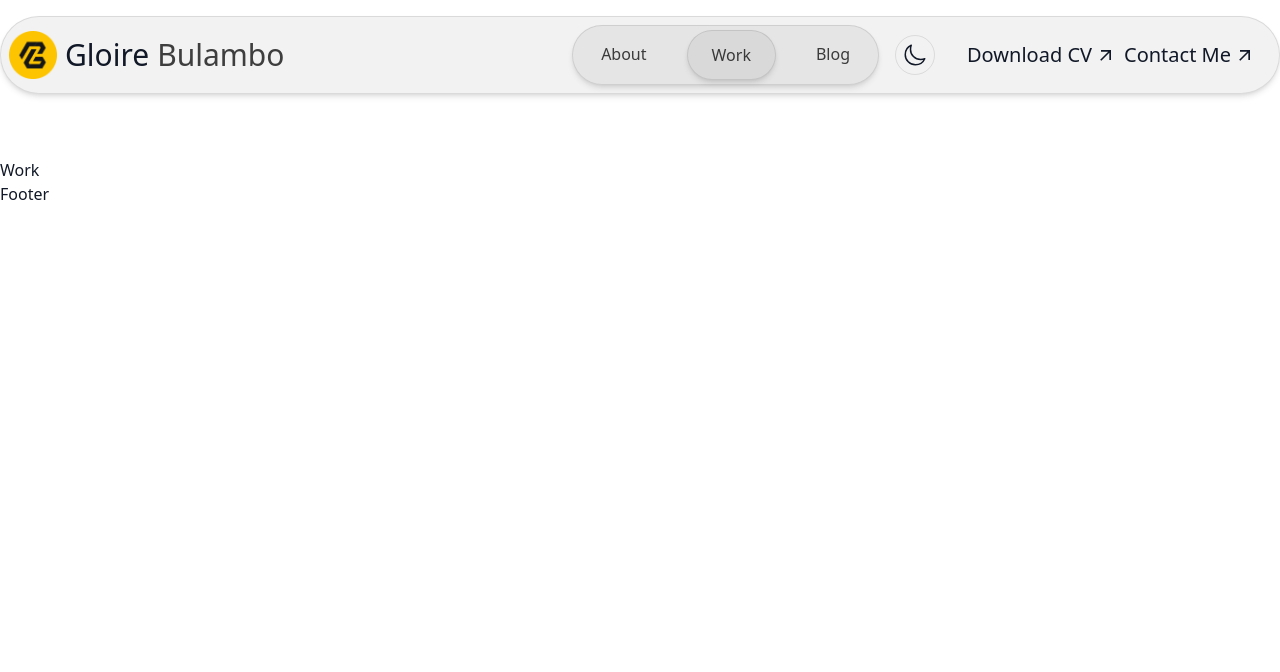
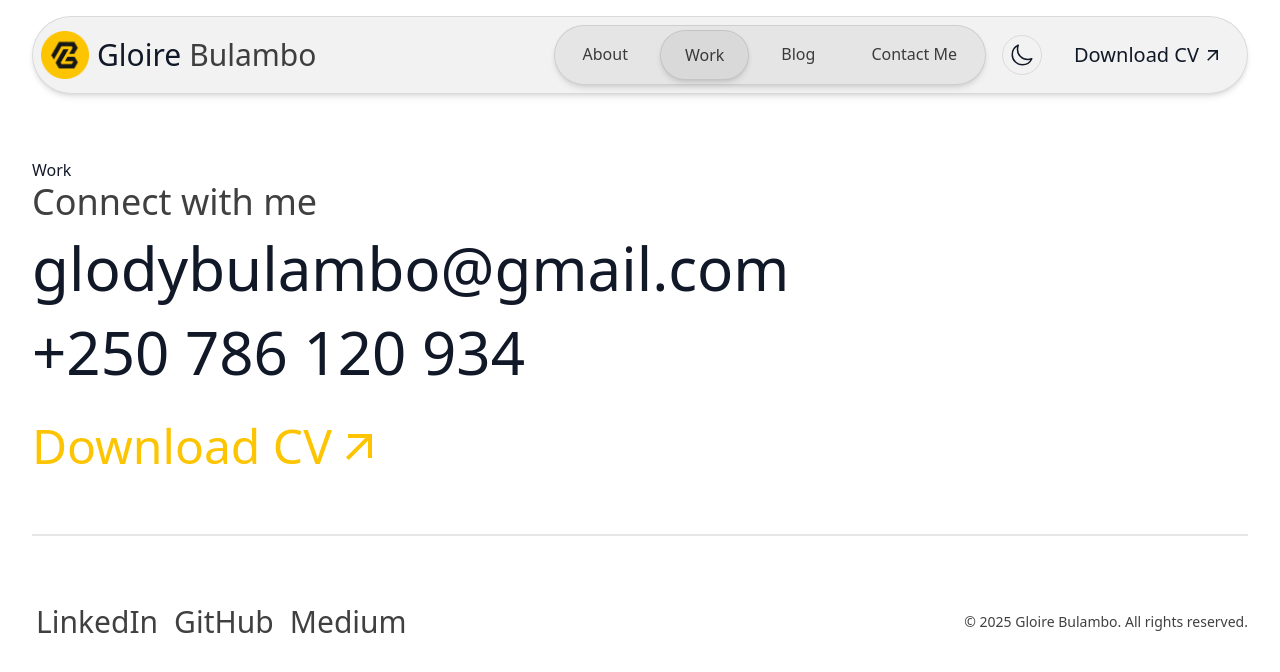
Before and after one commit to jantar25/portfolio-revamp, a React (Vite) app: page /work in a window 1280 px wide. Shown: the top 672 px of the page. Built offline with nearby package versions, Linux system fonts and the light colour scheme.

Commit message:
footer completed

```diff
--- a/src/App.tsx
+++ b/src/App.tsx
@@ -29,7 +29,7 @@ const App:React.FC = () => {
 
   return (
     <div className="font-sans bg-background-light text-text-light dark:bg-background-dark dark:text-text-dark transition-colors duration-300">
-      <div className="px-4 md:px-8 xl:px-0 max-w-screen-xl mx-auto">
+      <div className="px-4 md:px-8 max-w-screen-xl mx-auto">
         <Router>
           <Header isScrolled={scroll} />
           <main className="mt-20">
--- a/src/Components/Footer.tsx
+++ b/src/Components/Footer.tsx
@@ -1,8 +1,52 @@
 import React from 'react'
+import { MdArrowOutward } from "react-icons/md";
+
+import { socialLinks } from '../constant/dataLinks';
 
 const Footer: React.FC = () => {
   return (
-    <footer id='about'>Footer</footer>
+    <footer id='about'>
+      <div className="flex flex-col items-center md:items-start">
+        <p className="text-xl md:text-4xl mb-4 text-text-light_extension dark:text-text-dark_extension">Connect with me</p>
+        <div className="w-full flex flex-col 2xl:flex-row items-center justify-between md:items-start 2xl:items-center gap-8">
+          <div className="flex flex-col items-center md:items-start gap-4">
+            <p className="text-xl sm:text-2xl md:text-5xl lg:text-6xl font-medium mb-2">
+              <a href="mailto:glodybulambo@gmail.com" className="">
+                glodybulambo@gmail.com
+              </a>
+            </p>
+            <p className="text-xl sm:text-2xl md:text-5xl lg:text-6xl font-medium mb-2">
+              <a href="tel:+250786120934" className="">
+                +250 786 120 934
+              </a>
+            </p>
+          </div>
+          <button className="flex items-center gap-1 text-2xl md:text-3xl lg:text-5xl font-medium text-primary-default">
+            <span className="">Download CV</span>
+            <MdArrowOutward />
+          </button>
+        </div>
+      </div>
+      <hr className="border dark:border-lines-dark border-lines-light my-8 lg:my-16" />
+      <div className="flex flex-col lg:flex-row items-center lg:justify-between justify-center pb-8 gap-4">
+        <div className="flex items-center justify-center gap-4 rounded-full p-1">
+          {socialLinks.map((link) => (
+            <a
+              key={link.name}
+              href={link.url}
+              target="_blank"
+              rel="noopener noreferrer"
+              className="text-xl sm:text-2xl md:text-3xl font-medium text-text-light_extension dark:text-text-dark_extension hover:text-primary-default"
+            >
+              {link.name}
+            </a>
+          ))}
+        </div>
+        <p className="text-sm text-text-light_extension dark:text-text-dark_extension">
+          © {new Date().getFullYear()} Gloire Bulambo. All rights reserved.
+        </p>
+      </div>
+    </footer>
   )
 }
 
--- a/src/Components/Header.tsx
+++ b/src/Components/Header.tsx
@@ -3,18 +3,13 @@ import { Link, NavLink } from 'react-router-dom';
 import { MdArrowOutward, MdOutlineMenu, MdClose, MdOutlineWbSunny } from "react-icons/md";
 import { IoMoonOutline } from "react-icons/io5";
 
+import { menuItems, socialLinks } from '../constant/dataLinks';
 import useDarkMode from '../hooks/useDarkMode';
 import logo from '../assets/images/logo.png'
 
 interface HeaderProps {
   isScrolled: boolean
 }
-
-const socialLinks : {name:string, url:string} [] = [
-  { name: 'LinkedIn', url: 'https://www.linkedin.com/in/bulambo-mwendelwa-gloire' },
-  { name: 'GitHub', url: 'https://github.com/jantar25'},
-  { name: 'Medium', url: 'https://bulambogloire.medium.com/'},
-];
 
 const Header: React.FC<HeaderProps> = ({ isScrolled }) => {
   const [darkMode, toggleDarkMode] = useDarkMode();
@@ -35,26 +30,25 @@ const Header: React.FC<HeaderProps> = ({ isScrolled }) => {
           </Link>
           <h1 className="hidden md:block text-3xl font-medium">
             Gloire
-            <span className="text-text-light_extension dark:text-text-dark_extension ml-2">Bulambo</span>
+            <span className="hidden lg:inline text-text-light_extension dark:text-text-dark_extension ml-2">Bulambo</span>
           </h1>
         </div>
         <div className="flex items-center gap-4">
           {!isMenuOpen && (
             <nav className="hidden sm:flex justify-between items-center border dark:border-lines-dark border-lines-light rounded-full p-1 shadow-md
             dark:bg-background-dark_extension bg-background-light_extension">
-              <ul className="flex item-center gap-4 text-md font-medium text-text-light_extension dark:text-text-dark_extension">
-                <NavLink to="/#about" className={({ isActive }) =>`px-6 py-3 rounded-full ${
-                  isActive ? activationClass : ''}`}>
-                  About
-                </NavLink>
-                <NavLink to="/work" className={({ isActive }) => `px-6 py-3 rounded-full ${
-                    isActive ? activationClass : ''
-                  }`
-                }>Work</NavLink>
-                <NavLink to="/blog" className={({ isActive }) => `px-6 py-3 rounded-full ${
-                    isActive ? activationClass : ''
-                  }`
-                }>Blog</NavLink>
+              <ul className="flex item-center gap-2 text-md font-medium text-text-light_extension dark:text-text-dark_extension">
+                {menuItems.map((item) => (
+                  <NavLink
+                    key={item.name}
+                    to={item.path}
+                    className={({ isActive }) => `px-6 py-3 rounded-full ${
+                      isActive ? activationClass : ''
+                    }`}
+                  >
+                    {item.name}
+                  </NavLink>
+                ))}
               </ul>
             </nav>
           )}
@@ -76,34 +70,35 @@ const Header: React.FC<HeaderProps> = ({ isScrolled }) => {
             >
               {darkMode ? <MdOutlineWbSunny /> : <IoMoonOutline />}
             </button>
-            <div className="flex items-center gap-2">
-              <button className="flex items-center gap-1 text-xl font-medium hover:text-primary-default">
-                <span className="">Download CV</span>
-                <MdArrowOutward />
-              </button>
-              <Link to="contact" className="flex items-center gap-1 text-xl font-medium hover:text-primary-default">
-                <span className="">Contact Me</span>
-                <MdArrowOutward />
-              </Link>
-            </div>
+            <button className="flex items-center gap-1 text-xl font-medium hover:text-primary-default">
+              <span className="">Download CV</span>
+              <MdArrowOutward />
+            </button>
           </div>
         </div>
       </div>
       {isMenuOpen && (
-        <div className="xl:hidden mt-4 px-8 md:px-16">
-          <div className="flex flex-wrap items-start gap-8">
-            <div className="">
+        <div className="xl:hidden mt-8 px-4 md:px-16">
+          <div className="flex flex-wrap items-start gap-12">
+            <div className="flex-1">
               <h2 className="text-sm mb-4">Menu</h2>
               <nav className="">
                 <ul className="flex flex-col items-start justify-between text-xl md:text-2xl font-medium">
-                  <NavLink to="/#about" className={({ isActive }) => `${isActive ? "text-primary-default" : ''}`}>About</NavLink>
-                  <NavLink to="/work" className={({ isActive }) => `${isActive ? "text-primary-default" : ''}`}>Work</NavLink>
-                  <NavLink to="/blog" className={({ isActive }) => `${isActive ? "text-primary-default" : ''}`}>Blog</NavLink>
-                  <NavLink to="/contact" className={({ isActive }) => `${isActive ? "text-primary-default" : ''}`}>Contact Me</NavLink>
+                  {menuItems.map((item) => (
+                    <li key={item.name} className="mb-2">
+                      <NavLink
+                        to={item.path}
+                        className={({ isActive }) => `${isActive ? "text-primary-default" : ''
+                        }`}
+                      >
+                        {item.name}
+                      </NavLink>
+                    </li>
+                  ))}
                 </ul>
               </nav>
             </div>
-            <div className="">
+            <div className="flex-1">
               <h2 className="text-sm mb-4">Socials</h2>
               <nav className="">
                 <ul className="flex flex-col items-start text-xl md:text-2xl font-medium">
@@ -122,6 +117,25 @@ const Header: React.FC<HeaderProps> = ({ isScrolled }) => {
                   ))}
                 </ul>
               </nav>
+            </div>
+            <div className="flex-1">
+              <h2 className="text-sm mb-4">Get in Touch</h2>
+              <div className="flex flex-col items-start gap-2">
+                <p className="text-xl md:text-2xl font-medium mb-2">
+                  <a href="mailto:glodybulambo@gmail.com" className="">
+                    glodybulambo@gmail.com
+                  </a>
+                </p>
+                <p className="text-xl md:text-2xl font-medium mb-2">
+                  <a href="tel:+250786120934" className="">
+                    +250 786 120 934
+                  </a>
+                </p>
+                <button className="flex items-center gap-1 text-2xl md:text-3xl font-medium text-primary-default">
+                  <span className="">Download CV</span>
+                  <MdArrowOutward />
+                </button>
+              </div>
             </div>
           </div>
           <hr className="border dark:border-lines-dark border-lines-light my-8" />
--- /dev/null
+++ b/src/constant/dataLinks.ts
@@ -0,0 +1,12 @@
+export const socialLinks: {name:string, url:string} [] = [
+  { name: 'LinkedIn', url: 'https://www.linkedin.com/in/bulambo-mwendelwa-gloire' },
+  { name: 'GitHub', url: 'https://github.com/jantar25'},
+  { name: 'Medium', url: 'https://bulambogloire.medium.com/'},
+];
+
+export const menuItems: {name:string, path:string} [] = [
+  { name: 'About', path: '/#about' },
+  { name: 'Work', path: '/work' },
+  { name: 'Blog', path: '/blog' },
+  { name: 'Contact Me', path: '/contact'},
+];
```
